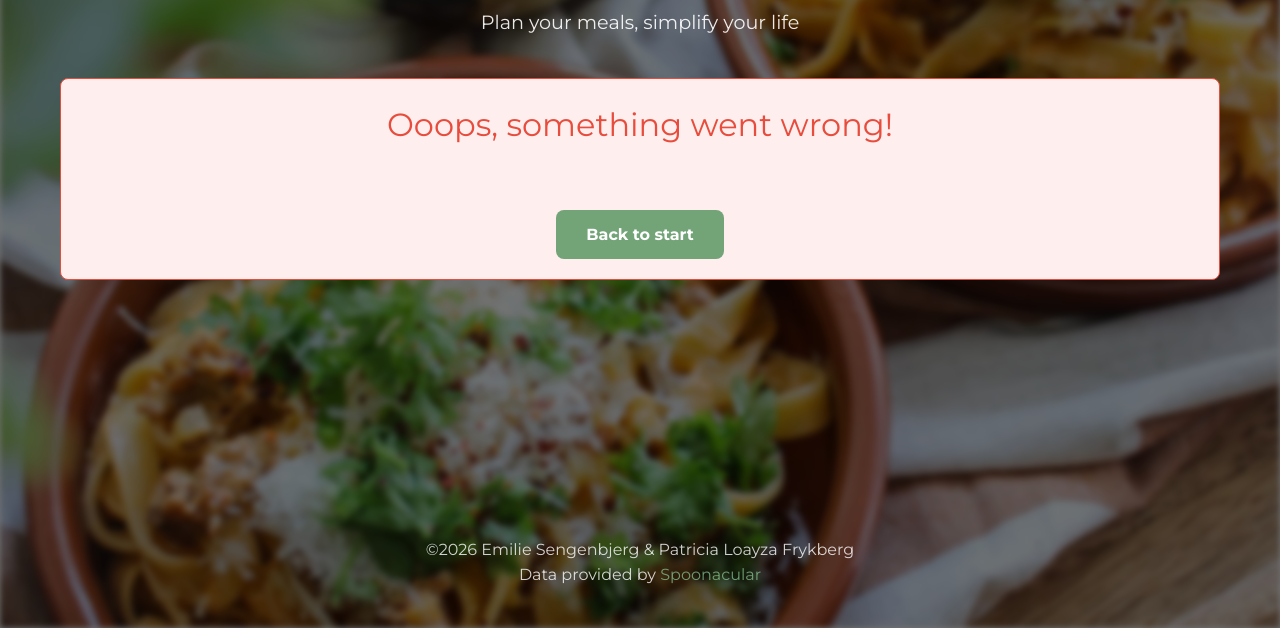
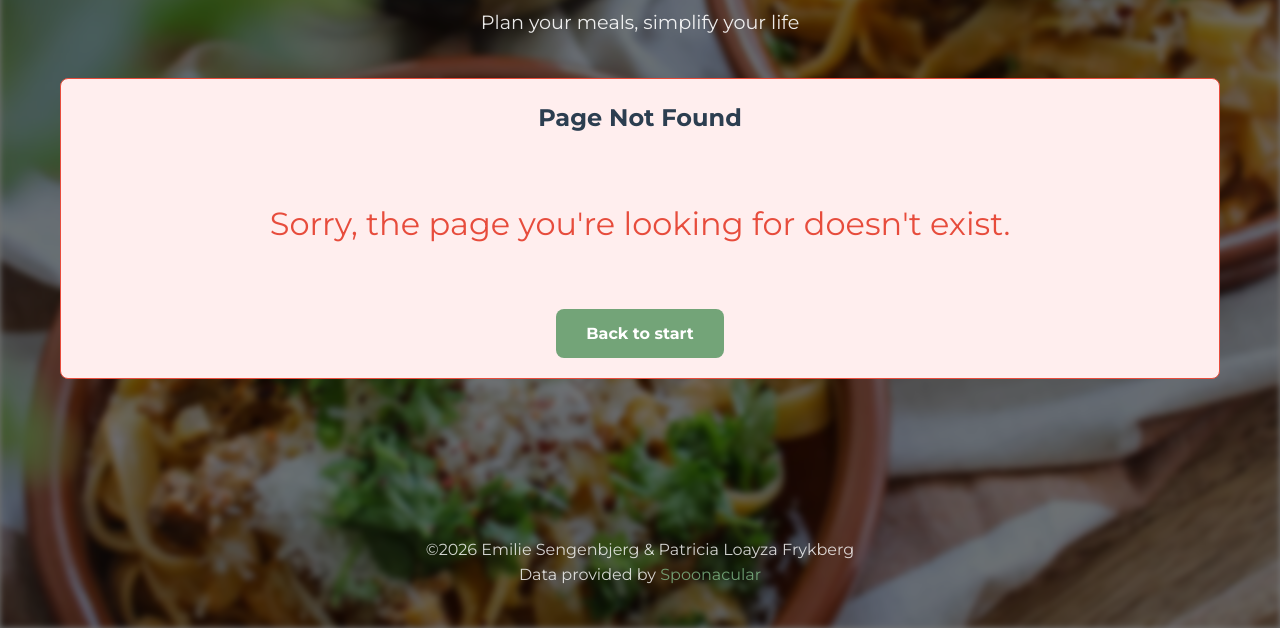
Before and after one commit to Patricia-LF/plan2plate, a website: page src/error.html in a window 1280 px wide. Shown: the part 172-800 px from the top of the page. Drawn offline with Linux system fonts and the light colour scheme; files whose address does not match are found by name; a web font is replaced by a local one.

Commit message:
Updated error-message on error-page

```diff
--- a/src/error.html
+++ b/src/error.html
@@ -1,3 +1,4 @@
+<!-- error.html - page for the wild card for wrong URLs in server. -->
 <!doctype html>
 <html lang="en">
   <head>
@@ -28,10 +29,9 @@
       </header>
 
       <main>
-        <!-- This is an error page for the wild card for wrong URLs in server. -->
-        <!-- Insert an error page and have a button for redirection back to start? -->
         <section class="message-container">
-          <p>Ooops, something went wrong!</p>
+          <h2>Page Not Found</h2>
+          <p>Sorry, the page you're looking for doesn't exist.</p>
           <a href="/"><button>Back to start</button></a>
         </section>
       </main>
```
